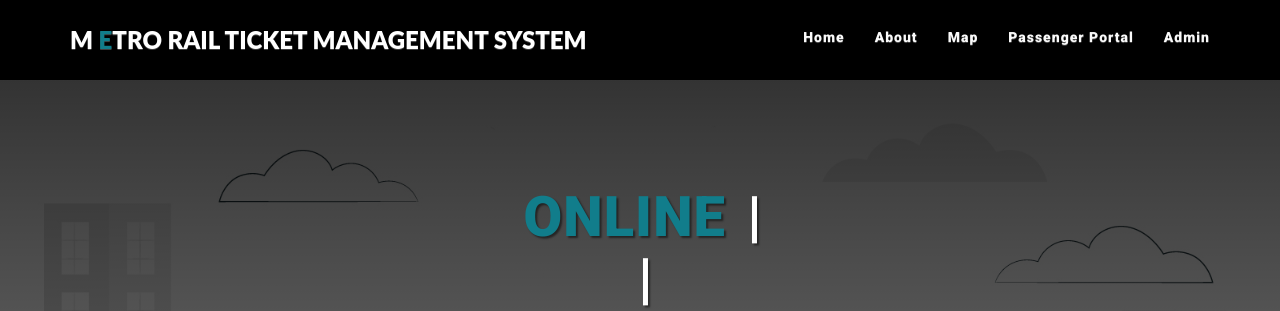
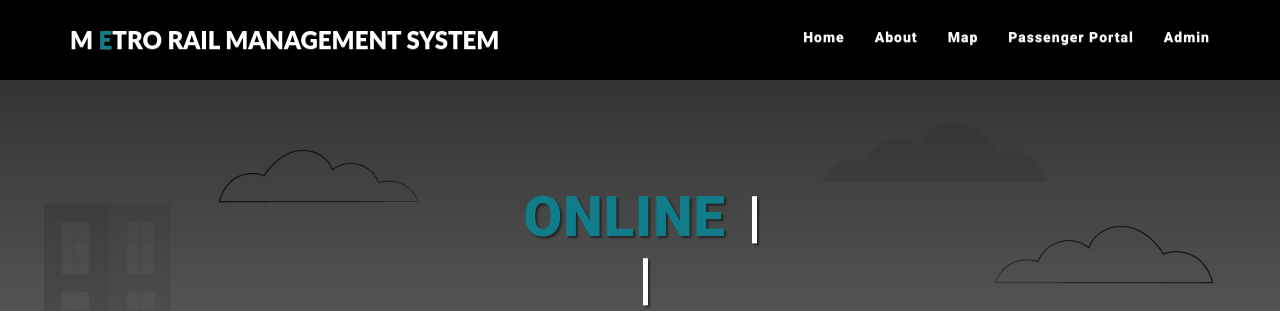
Before and after one commit to smanindokhan/Metro-Rail, a PHP site: page /tcpdf/ in a window 1280 px wide. Shown: the top 311 px of the page. Run offline with PHP 8.4, Linux system fonts and the light colour scheme; some libraries are stand-ins or nearby versions.

Commit message:
Update constants.php

```diff
--- a/config.php
+++ b/config.php
@@ -1,5 +1,5 @@
 <?php
-$title = 'Metro Rail Ticket Management System';
+$title = 'Metro Rail Management System';
 //E-Ticketing System For Railway
 $supervisor_name = "Alabu";
 $developer_name = "Jani Na";
--- a/constants.php
+++ b/constants.php
@@ -615,7 +615,7 @@ function printClearance($id)
 <style>
 table th{font-weight:italic}
 </style>
-<h1 style="text-align:center"><img src="images/trainlg.png" width="100" height="100"/><br/>ONLINE TICKET RESERVATION SYSTEM<br/> TRAIN TICKET</h1> <div style="text-align:right; font-family:courier;font-weight:bold"><font size="+6">Ticket N<u>o</u>: $uniqueCode </font></div>
+<h1 style="text-align:center"><img src="images/trainlg.png" width="100" height="100"/><br/>Metro Rail Management System<br/> TRAIN TICKET</h1> <div style="text-align:right; font-family:courier;font-weight:bold"><font size="+6">Ticket N<u>o</u>: $uniqueCode </font></div>
 <table width="100%" border="1">
 <tr><th colspan="2" style="text-align:center"><b>Personal Data</b></th></tr>
 <tr><th><b>Full Name:</b></th><td>$fullname</td></tr>
@@ -878,7 +878,7 @@ function printReport($id)
     // set text shadow effect
     $pdf->setTextShadow(array('enabled' => true, 'depth_w' => 0.2, 'depth_h' => 0.2, 'color' => array(196, 196, 196), 'opacity' => 1, 'blend_mode' => 'Normal'));
     // Set some content to print
-    $html = '<h5 style="text-align:center"><img src="images/trainlg.png" width="80" height="80"/><br/>Metro Rail Ticket Management SYSTEM<br/> LIST OF BOOKINGS  FOR ' . $date . ' (' . $time . ')</h5> <div style="text-align:right; font-family:courier;font-weight:bold"><font size="+1">Train ' . $train . ' (' . $sn . ' Passengers) : ' . $schedule . ' </font></div>' . $result;
+    $html = '<h5 style="text-align:center"><img src="images/trainlg.png" width="80" height="80"/><br/>Metro Rail Management System<br/> LIST OF BOOKINGS  FOR ' . $date . ' (' . $time . ')</h5> <div style="text-align:right; font-family:courier;font-weight:bold"><font size="+1">Train ' . $train . ' (' . $sn . ' Passengers) : ' . $schedule . ' </font></div>' . $result;
     // die($html);
     // Print text using writeHTMLCell()
     $pdf->writeHTMLCell(0, 0, '', '', $html, 0, 1, 0, true, '', true);
```
